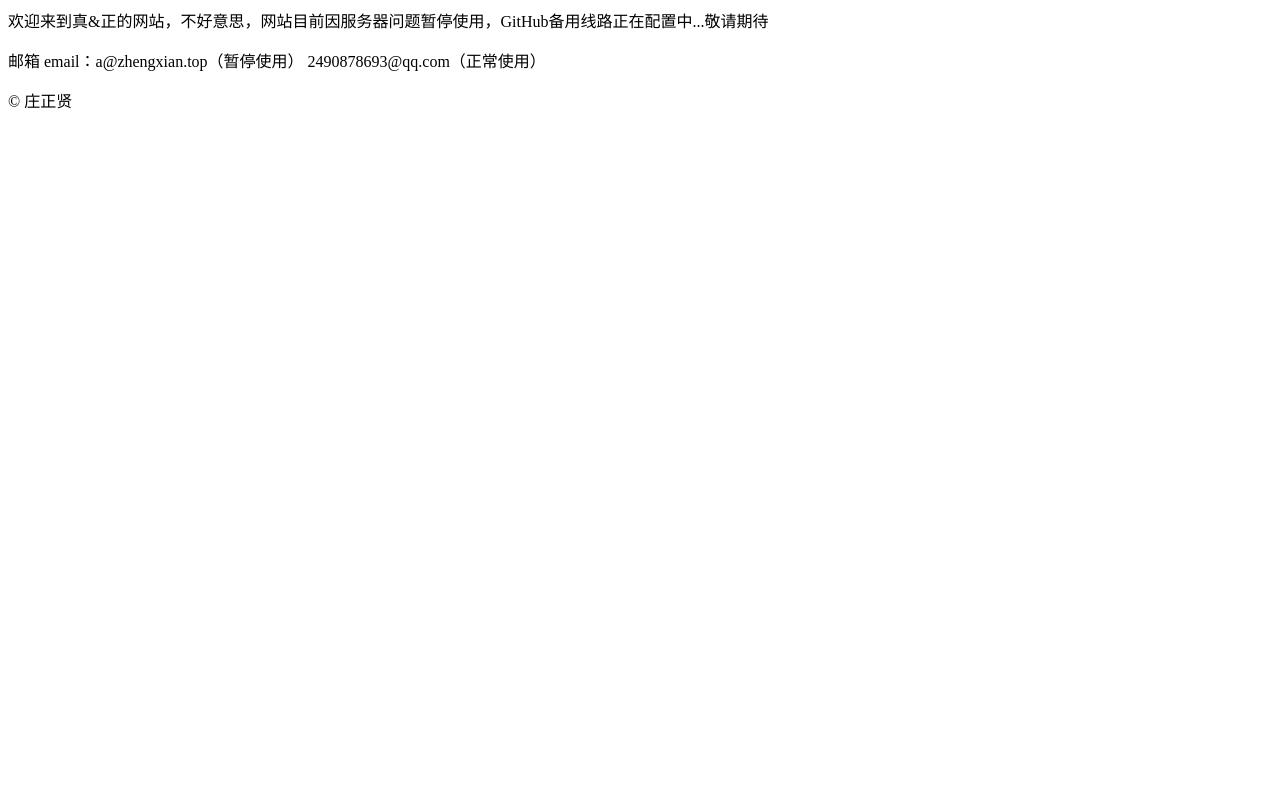
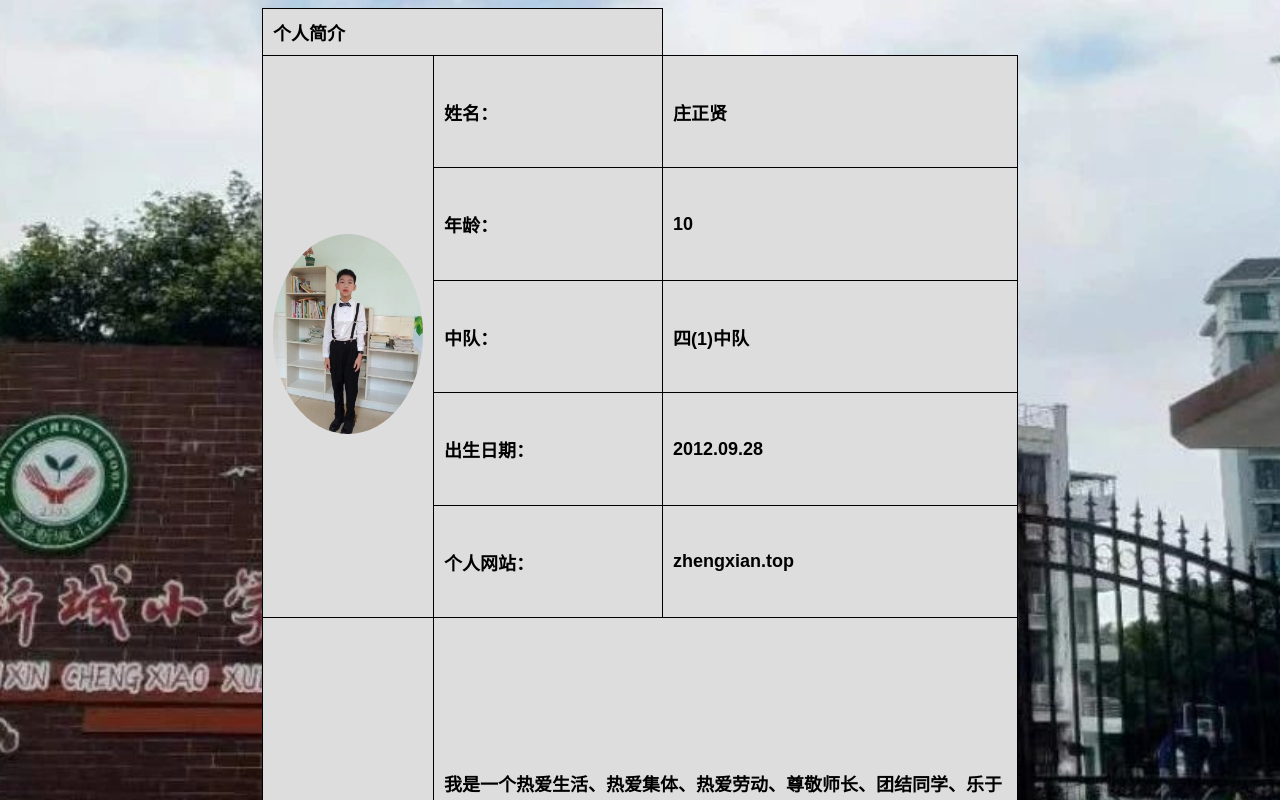
Before and after one commit to wuhuahxsn/wuhuahxsn.github.io, a plain HTML site: page index.html in a window 1280 px wide. Shown: the top 800 px of the page. Drawn offline with Linux system fonts and the light colour scheme.

Commit message:
Add files via upload
海报（2023大队委）

```diff
--- a/index.html
+++ b/index.html
@@ -1,3 +1,97 @@
-<p>欢迎来到真&正的网站，不好意思，网站目前因服务器问题暂停使用，GitHub备用线路正在配置中...敬请期待</p>
-<p>邮箱 email：a@zhengxian.top（暂停使用）  2490878693@qq.com（正常使用）</p>
-<p>© 庄正贤</p>
+<!DOCTYPE html>
+<html lang="zh-CN">
+
+<head>
+	<meta charset="UTF-8">
+	<meta http-equiv="X-UA-Compatible" content="IE=edge">
+	<meta name="viewport" content="width=device-width, initial-scale=1.0">
+	<title>海报</title>
+	<style>
+		table {
+			width: 20cm;
+			/* A4纸宽度 */
+			height: 29cm;
+			/* A4纸高度 */
+			margin: auto;
+			/* 对齐方式 */
+			border-collapse: collapse;
+			/* 去掉边框 */
+			font-family: Arial, sans-serif;
+			/* 字体样式 */
+			font-size: 18px;
+			/* 字体大小 */
+			text-align: left;
+			/* 文字对齐 */
+		}
+
+		th,
+		th {
+			padding: 10px;
+			/* 单元格内边距 */
+			border: 1px solid black;
+			/* 单元格边框 */
+		}
+
+		th {
+			background-color: #ddd;
+			/* 表头底色 */
+		}
+
+		img {
+			max-width: 150px;
+			/* 图片最大宽度 */
+			border-radius: 50%;
+			/* 图片圆角 */
+		}
+
+		/*背景图*/
+		body {
+			background-image: url("beijing.jpg");
+			background-size: cover;
+			background-repeat: no-repeat;
+			background-position: center;
+			height: 100%;
+		}
+	</style>
+</head>
+
+<body>
+	<table>
+		<thead>
+			<tr>
+				<th colspan="2">个人简介</th>
+			</tr>
+		</thead>
+		<tbody>
+			<tr>
+				<th rowspan="5" align="center"><img src="grt.jpg" alt="我的照片"></th>
+				<th>姓名：</th>
+				<th>庄正贤</th>
+			</tr>
+			<tr>
+				<th>年龄：</th>
+				<th>10</th>
+			</tr>
+			<tr>
+				<th>中队：</th>
+				<th>四(1)中队</th>
+			</tr>
+			<tr>
+				<th>出生日期：</th>
+				<th>2012.09.28</th>
+			</tr>
+			<tr>
+				<th>个人网站：</th>
+				<th>zhengxian.top</th>
+			</tr>
+			<tr>
+				<th>个人介绍：</th>
+				<th colspan="2">
+					我是一个热爱生活、热爱集体、热爱劳动、尊敬师长、团结同学、乐于助人、热情开朗、品学兼优的新时代好少年。今天我很高兴站在这里参加大队委的竞选。因为我的实力得到了老师和同学们的肯定。我也相信自己是一个合适的人选。因为我有很强的责任心和使命感，我珍惜集体每一分荣誉，努力使自己做一个德、智、体、美、劳全面发展，综合能力强，对社会有用的人才。竞选大队委不仅仅是一种荣誉，它更是一个人责任心的体现和培养。能够为全校同学服务是我一直以来的梦想。
+				</th>
+			</tr>
+		</tbody>
+	</table>
+</body>
+
+</html>
```
Also changed, not shown: beijing.jpg (added), grt.jpg (added).
